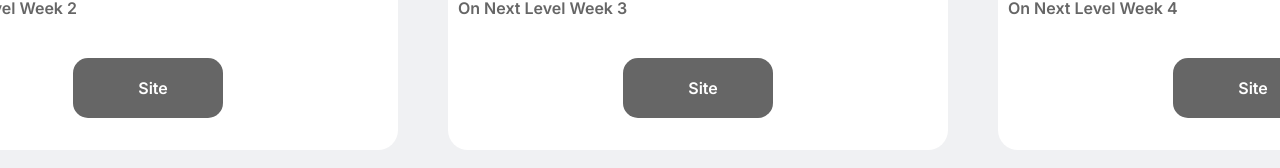
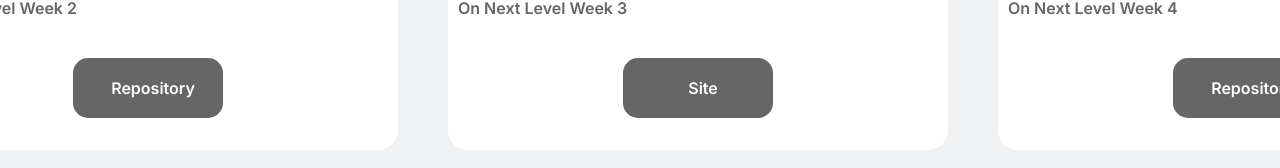
Before and after one commit to JeanCarl00s/Portfolio-1.0, a plain HTML site: page index.html in a window 1280 px wide. Shown: the part 813-981 px from the top of the page. Drawn offline with Linux system fonts and the light colour scheme.

Commit message:
Update index.html

```diff
--- a/index.html
+++ b/index.html
@@ -38,7 +38,7 @@
                 <p>Developer with Rocketseat</p>
                 <p>On Next Level Week 2</p>
                 <a class="botao" href="https://jeancarl00s.github.io/NLW2/" >
-                    <p>Site</p>
+                    <p>Repository</p>
                 </a>
             </div>
 
@@ -62,7 +62,7 @@
                 <p>Developer with Rocketseat</p>
                 <p>On Next Level Week 4</p>
                 <a class="botao" href="https://jeancarl00s.github.io/NLW4/" >
-                    <p>Site</p>
+                    <p>Repository</p>
                 </a>
             </div>
         </div>
```
